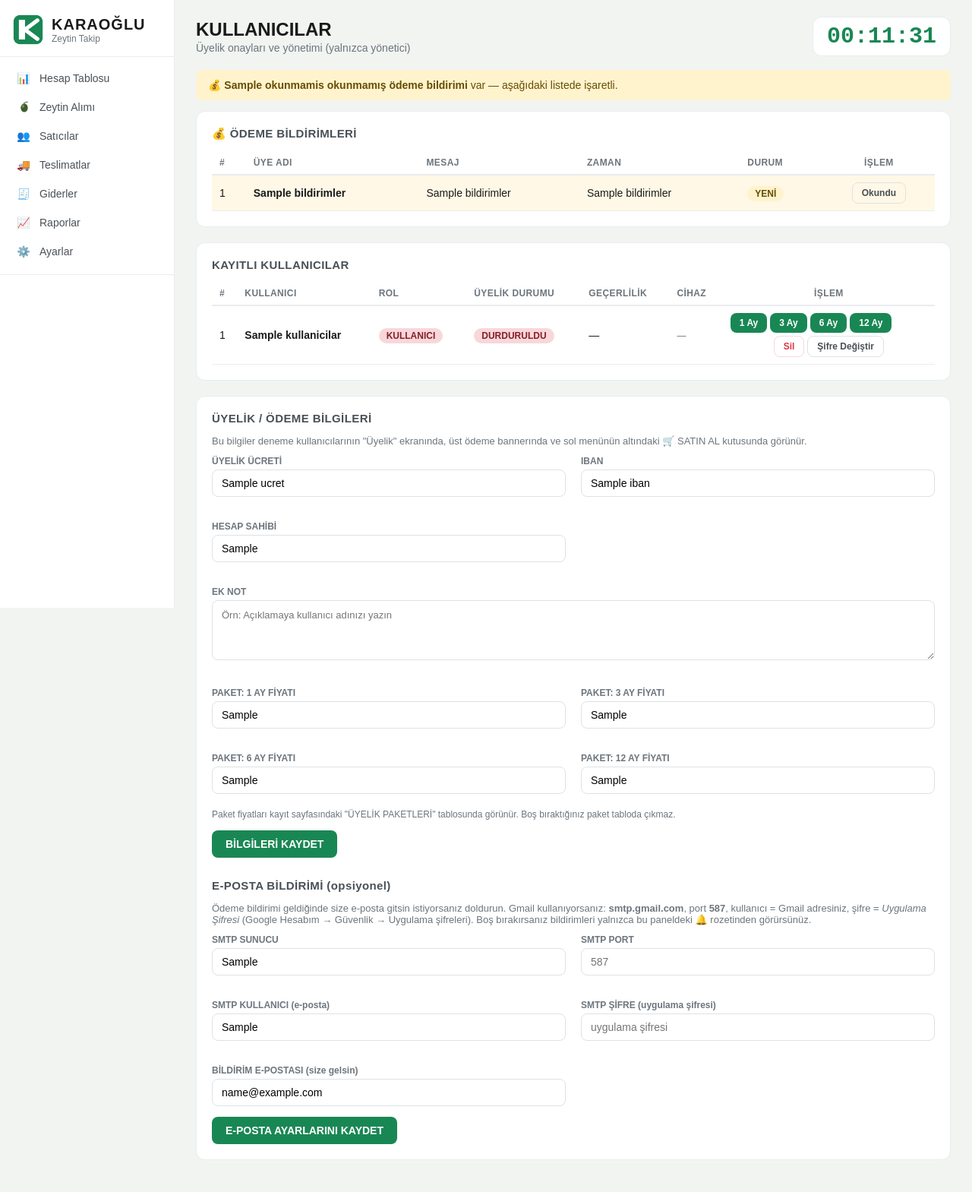
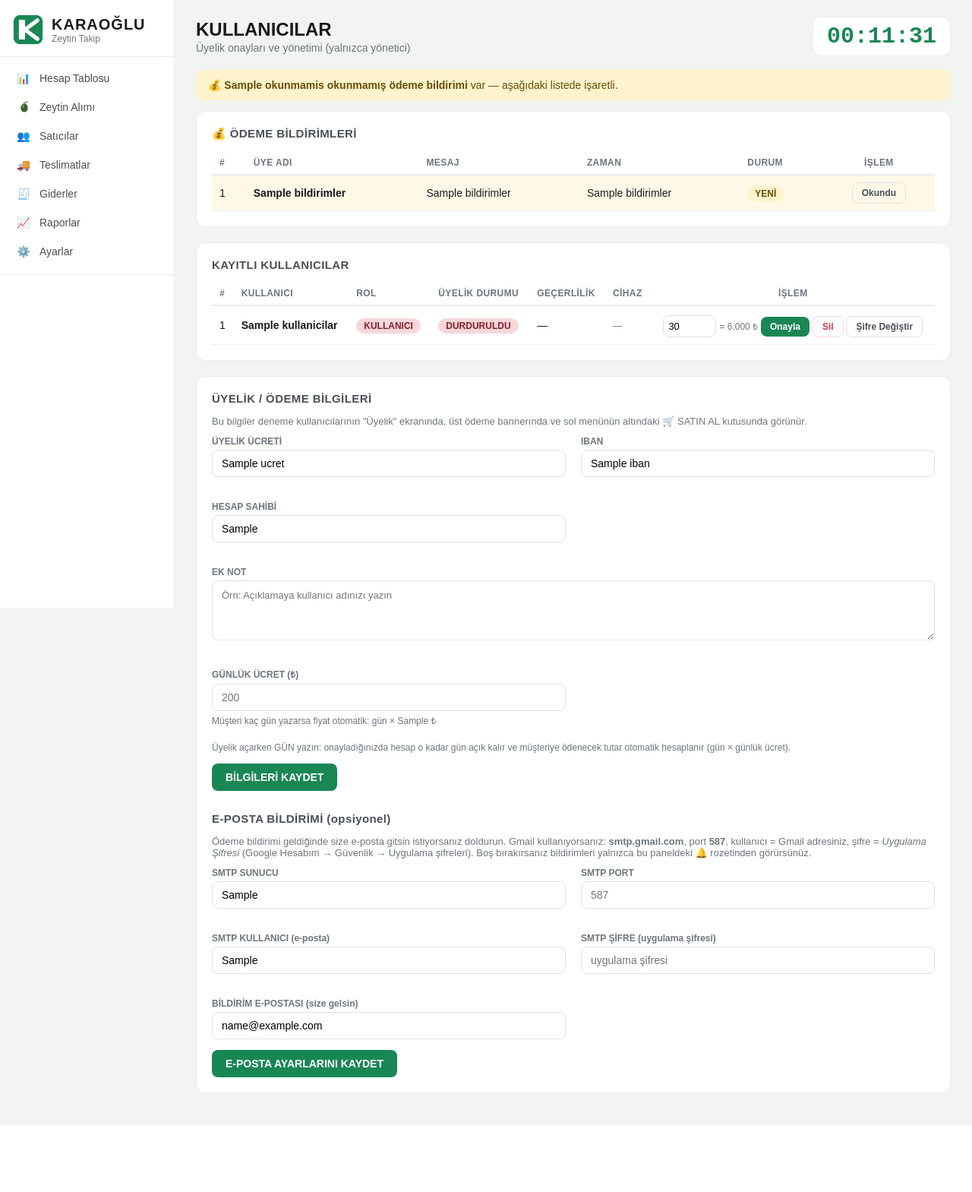
Before and after one commit to profesyonelofis-oss/final100, a Flask app: template templates/kullanicilar.html in a window 1280 px wide. Shown: the whole page at 76% size. After the commit the page ends 1481 px from the top, so only its background shows below. Run offline with Flask 3, Linux system fonts and the light colour scheme; the template is opened without the code that fills it: most values are stand-ins (such as "Sample title", 1, 10 or a date in 2020).

Commit message:
Odeme sistemi gun bazliya gecti: gunluk ucret (varsayilan 200 TL, panelde ayarlanir) x yazilan gun = otomatik fiyat; kayit/uyelik sayfalarinda hesaplayici, admin onayinda gun girişi

```diff
--- a/app.py
+++ b/app.py
@@ -232,10 +232,7 @@ def kayit():
                   "\u00f6deme yapabilirsiniz.", "basari")
             return redirect(url_for("giris"))
     return render_template("kayit.html",
-                           paket_1=webdb.get_ayar("paket_1"),
-                           paket_3=webdb.get_ayar("paket_3"),
-                           paket_6=webdb.get_ayar("paket_6"),
-                           paket_12=webdb.get_ayar("paket_12"),
+                           gunluk_ucret=webdb.get_ayar("gunluk_ucret") or "200",
                            odeme_bilgisi_var=bool(webdb.get_ayar("uyelik_iban")
                                                   or webdb.get_ayar("uyelik_havale_ad")))
 
@@ -345,10 +342,7 @@ def uyelik():
                            iban=webdb.get_ayar("uyelik_iban"),
                            havale_ad=webdb.get_ayar("uyelik_havale_ad"),
                            not_bilgi=webdb.get_ayar("uyelik_not"),
-                           paket_1=webdb.get_ayar("paket_1"),
-                           paket_3=webdb.get_ayar("paket_3"),
-                           paket_6=webdb.get_ayar("paket_6"),
-                           paket_12=webdb.get_ayar("paket_12"))
+                           gunluk_ucret=webdb.get_ayar("gunluk_ucret") or "200")
 
 
 @app.route("/teslimat-notlari", methods=["POST"])
@@ -723,10 +717,7 @@ def kullanicilar():
                            smtp_user=webdb.get_ayar("smtp_user"),
                            smtp_pass_kayitli=bool(webdb.get_ayar("smtp_pass")),
                            admin_email=webdb.get_ayar("admin_email"),
-                           paket_1=webdb.get_ayar("paket_1"),
-                           paket_3=webdb.get_ayar("paket_3"),
-                           paket_6=webdb.get_ayar("paket_6"),
-                           paket_12=webdb.get_ayar("paket_12"))
+                           gunluk_ucret=webdb.get_ayar("gunluk_ucret") or "200")
 
 
 @app.route("/bildirim/<int:bid>/okundu", methods=["POST"])
@@ -759,15 +750,23 @@ def kullanici_onayla(ad):
     if not _admin_mi():
         flash("Bu i\u015flem yaln\u0131zca y\u00f6netici i\u00e7indir.", "hata")
         return redirect(url_for("genel_bakis"))
+    # Gun bazli uyelik: gunluk ucret ayarindan toplam tutar hesaplanir
+    gunluk = webdb.get_ayar("gunluk_ucret") or "200"
     try:
-        ay = max(1, min(36, int(request.form.get("ay", "12"))))
+        gunluk = max(1, int(float(gunluk)))
+    except ValueError:
+        gunluk = 200
+    try:
+        gun = max(1, min(730, int(request.form.get("gun", "30"))))
     except (TypeError, ValueError):
-        ay = 12
-    bitis = (datetime.now() + timedelta(days=30 * ay)).strftime("%Y-%m-%d")
+        gun = 30
+    bitis = (datetime.now() + timedelta(days=gun)).strftime("%Y-%m-%d")
     webdb.set_lisans(ad, "aktif", bitis)
     # Uyelik ucretliye gecti: deneme uyarilari (kirmizi DIKKAT banneri) kalkar
     webdb.set_uyelik_tipi(ad, "ucretli")
-    flash("%s kullan\u0131c\u0131s\u0131n\u0131n \u00fcyeli\u011fi %d ay a\u00e7\u0131ld\u0131." % (ad, ay), "basari")
+    flash("%s kullan\u0131c\u0131s\u0131n\u0131n \u00fcyeli\u011fi %d g\u00fcn a\u00e7\u0131ld\u0131 "
+          "(%d g\u00fcn \u00d7 %d \u20ba = %d \u20ba)."
+          % (ad, gun, gun, gunluk, gun * gunluk), "basari")
     return redirect(url_for("kullanicilar"))
 
 
@@ -833,9 +832,8 @@ def uyelik_ayarla():
     if request.form.get("smtp_pass", "").strip():
         webdb.set_ayar("smtp_pass", request.form.get("smtp_pass").strip())
     webdb.set_ayar("admin_email", request.form.get("admin_email", "").strip())
-    # Uyelik paket fiyatlari (kayit sayfasindaki tablo)
-    for p in ("paket_1", "paket_3", "paket_6", "paket_12"):
-        webdb.set_ayar(p, request.form.get(p, "").strip())
+    # Gunluk ucret (gun bazli odeme sisteminin temel fiyati)
+    webdb.set_ayar("gunluk_ucret", request.form.get("gunluk_ucret", "200").strip() or "200")
     flash("\u00dcyelik bilgileri kaydedildi.", "basari")
     return redirect(url_for("kullanicilar"))
 
--- a/templates/kullanicilar.html
+++ b/templates/kullanicilar.html
@@ -76,24 +76,14 @@
         </td>
         <td class="orta">
           {% if k[3] != 'aktif' %}
-          <div style="display:flex; gap:4px; flex-wrap:wrap; align-items:center;">
-            <form method="post" action="/kullanici/{{ k[1] }}/onayla" style="display:inline;">
-              <input type="hidden" name="ay" value="1">
-              <button type="submit" class="btn small" title="1 ay aç">1 Ay</button>
-            </form>
-            <form method="post" action="/kullanici/{{ k[1] }}/onayla" style="display:inline;">
-              <input type="hidden" name="ay" value="3">
-              <button type="submit" class="btn small" title="3 ay aç">3 Ay</button>
-            </form>
-            <form method="post" action="/kullanici/{{ k[1] }}/onayla" style="display:inline;">
-              <input type="hidden" name="ay" value="6">
-              <button type="submit" class="btn small" title="6 ay aç">6 Ay</button>
-            </form>
-            <form method="post" action="/kullanici/{{ k[1] }}/onayla" style="display:inline;">
-              <input type="hidden" name="ay" value="12">
-              <button type="submit" class="btn small" title="12 ay aç">12 Ay</button>
-            </form>
-          </div>
+          <form method="post" action="/kullanici/{{ k[1] }}/onayla" class="gun-onay-form"
+                style="display:inline-flex; gap:4px; align-items:center; flex-wrap:wrap;">
+            <input type="number" name="gun" value="30" min="1" max="730"
+                   style="width:70px; padding:6px; font-size:13px;" title="Kaç gün açılsın?"
+                   oninput="gunFiyatGoster(this)">
+            <span class="gun-fiyat" style="font-size:12px; color:var(--metin2); white-space:nowrap;"></span>
+            <button type="submit" class="btn small">Onayla</button>
+          </form>
           {% else %}
           <form method="post" action="/kullanici/{{ k[1] }}/durdur" style="display:inline;"
                 onsubmit="return confirm('{{ k[1] }} üyeliği durdurulsun mu?')">
@@ -156,28 +146,16 @@
                style="width:100%; resize:vertical; font-size:13px; line-height:1.5;">{{ not_bilgi }}</textarea>
       </div>
       <div>
-        <label for="paket_1">PAKET: 1 AY FİYATI</label>
-        <input type="text" id="paket_1" name="paket_1" value="{{ paket_1 }}"
-               placeholder="Örn: 2.500 ₺">
-      </div>
-      <div>
-        <label for="paket_3">PAKET: 3 AY FİYATI</label>
-        <input type="text" id="paket_3" name="paket_3" value="{{ paket_3 }}"
-               placeholder="Örn: 6.500 ₺">
-      </div>
-      <div>
-        <label for="paket_6">PAKET: 6 AY FİYATI</label>
-        <input type="text" id="paket_6" name="paket_6" value="{{ paket_6 }}"
-               placeholder="Örn: 11.000 ₺">
-      </div>
-      <div>
-        <label for="paket_12">PAKET: 12 AY FİYATI</label>
-        <input type="text" id="paket_12" name="paket_12" value="{{ paket_12 }}"
-               placeholder="Örn: 18.000 ₺">
+        <label for="gunluk_ucret">GÜNLÜK ÜCRET (₺)</label>
+        <input type="number" id="gunluk_ucret" name="gunluk_ucret" value="{{ gunluk_ucret }}"
+               min="1" placeholder="200">
+        <div style="font-size:12px; color:var(--metin2); margin-top:4px;">
+          Müşteri kaç gün yazarsa fiyat otomatik: gün × {{ gunluk_ucret }} ₺
+        </div>
       </div>
       <div style="grid-column: 1 / -1; font-size:12px; color:var(--metin2);">
-        Paket fiyatları kayıt sayfasındaki "ÜYELİK PAKETLERİ" tablosunda görünür.
-        Boş bıraktığınız paket tabloda çıkmaz.
+        Üyelik açarken GÜN yazın: onayladığınızda hesap o kadar gün açık kalır ve
+        müşteriye ödenecek tutar otomatik hesaplanır (gün × günlük ücret).
       </div>
     </div>
     <button type="submit" class="btn" style="margin-top:14px;">BİLGİLERİ KAYDET</button>
@@ -224,6 +202,21 @@
 </div>
 
 <script>
+/* Gun bazli uyelik: gun girdisini TL'ye cevirip yaninda goster */
+function gunFiyatGoster(input) {
+  var gun = parseInt(input.value, 10);
+  var gunluk = parseFloat("{{ gunluk_ucret }}") || 200;
+  var goster = input.closest('form').querySelector('.gun-fiyat');
+  if (!goster) return;
+  goster.textContent = (gun && gun > 0)
+    ? '= ' + (gun * gunluk).toLocaleString('tr-TR') + ' ₺'
+    : '';
+}
+/* Sayfa acilirken mevcut formlarin fiyatlarini doldur */
+document.querySelectorAll('.gun-onay-form input[name=gun]').forEach(function (inp) {
+  gunFiyatGoster(inp);
+});
+
 function sifreFormAc(ad) {
   var f = document.getElementById('sifre-form-' + ad);
   f.style.display = (f.style.display === 'none') ? 'inline-flex' : 'none';
```
Also changed, not shown: templates/kayit.html (+25 -34 lines), templates/uyelik.html (+42 -50 lines).
